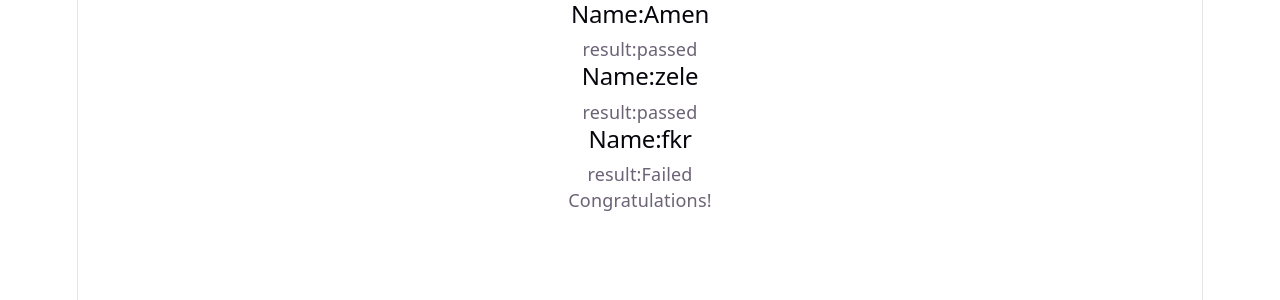
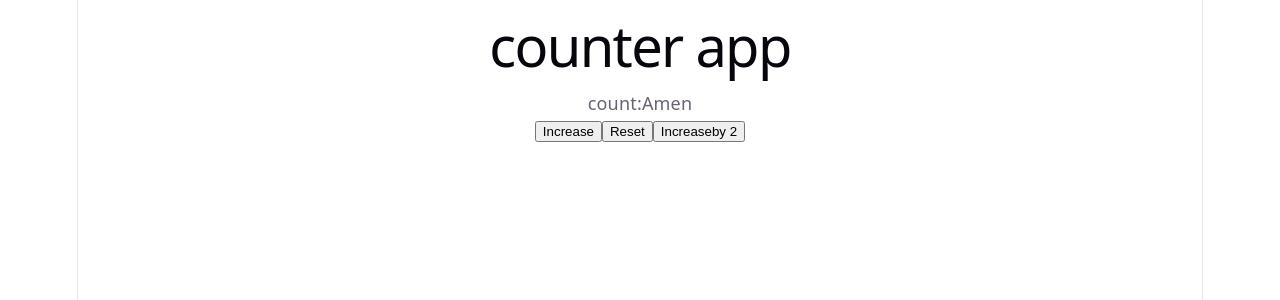
Before and after one commit to Amengit261/practing-react, a React (Vite) app: page / in a window 1280 px wide. Shown: the top 300 px of the page. Built offline with nearby package versions, Linux system fonts and the light colour scheme.

Commit message:
creat different functionrs to learn useState

```diff
--- a/src/App.jsx
+++ b/src/App.jsx
@@ -1,22 +1,27 @@
 import './App.css';
-function  Students ({ name,passed,}){
-return(
+import { useState } from 'react';
+function App(){
+  const[count, setCount]=useState("Amen");
 
+function handleReset() {
+  setCount(0);
+}
+function handleClick() {
+  setCount(previousCount => previousCount + 1);
+}
+function handleIncreaseByTwo() {
+  setCount(previousCount => previousCount +2 );
+}
+
+return (
   <div>
-    <h2>Name:{name}</h2>
-    <p>result:{passed?"passed":"Failed"}</p>
+   <h1>counter app</h1>
+   <p>count:{count}</p>
 
-      {!passed&& <p>Congratulations!</p>}
-</div>
-);
-}
-function App(){
-  return(
-    <div>
-    <Students name="Amen" passed={true}/>
-    <Students name="zele" passed={true}/>
-    <Students name="fkr" passed={false}/>
-</div>
-  );
-}
+   <button onClick={handleClick}>Increase</button>
+   <button onClick={handleReset}>Reset</button>
+   <button onClick={handleIncreaseByTwo}>Increaseby 2</button>
+
+  </div>
+);}
 export default App;
```
